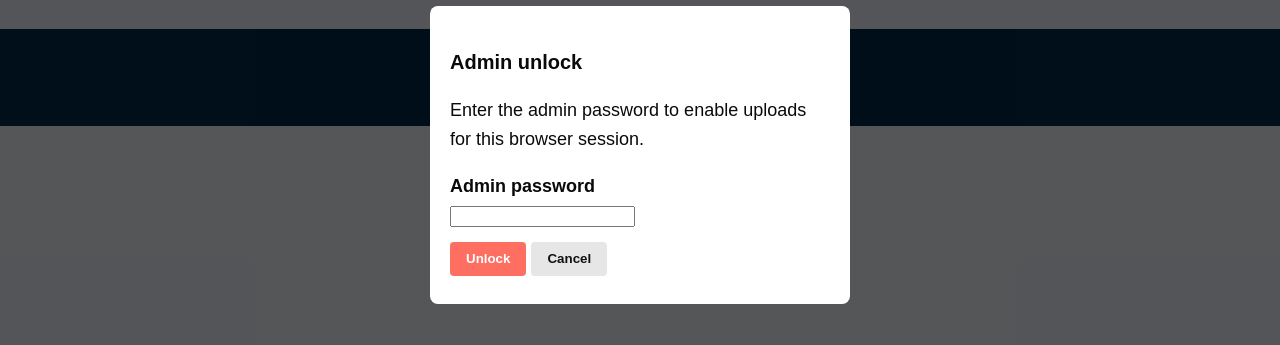
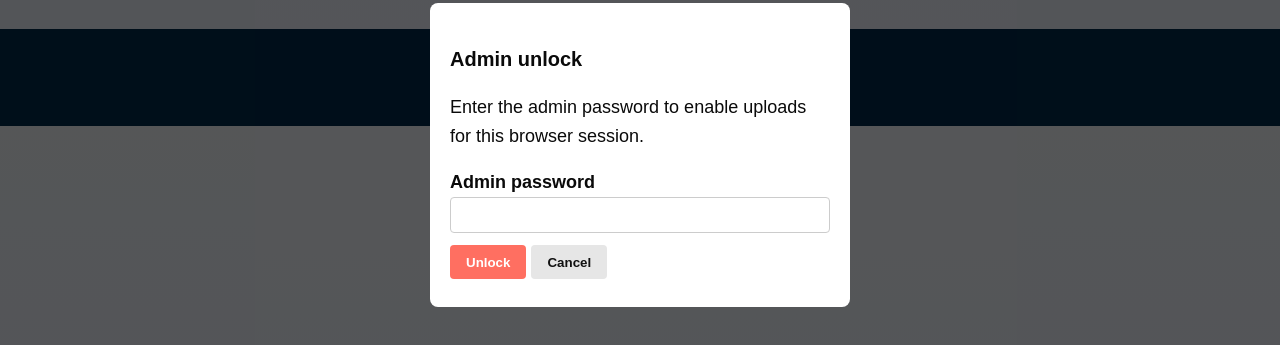
Before and after one commit to Bryant005/TheTheivesofMedias, a plain HTML site: page upload.html in a window 1280 px wide. Shown: the part 245-590 px from the top of the page. Drawn offline with Linux system fonts and the light colour scheme.

Commit message:
Update styles.css

```diff
--- a/styles.css
+++ b/styles.css
@@ -53,7 +53,7 @@ h3{font-size:1.125rem}
 /* Forms */
 form{background:var(--card); padding:1rem; border-radius:6px; box-shadow:0 2px 6px rgba(0,0,0,0.06); max-width:700px}
 label{display:block; font-weight:700; margin-top:0.75rem}
-input[type="text"], input[type="email"], input[type="date"], textarea, input[type="file"]{width:100%; padding:0.5rem; border:1px solid #ccc; border-radius:4px; font-size:1rem}
+input[type="text"], input[type="email"], input[type="date"], textarea, input[type="file"], input[type="url"], input[type="password"]{width:100%; padding:0.5rem; border:1px solid #ccc; border-radius:4px; font-size:1rem}
 .form-row{margin-top:1rem; display:flex; gap:0.75rem}
 
 /* Video list */
```
